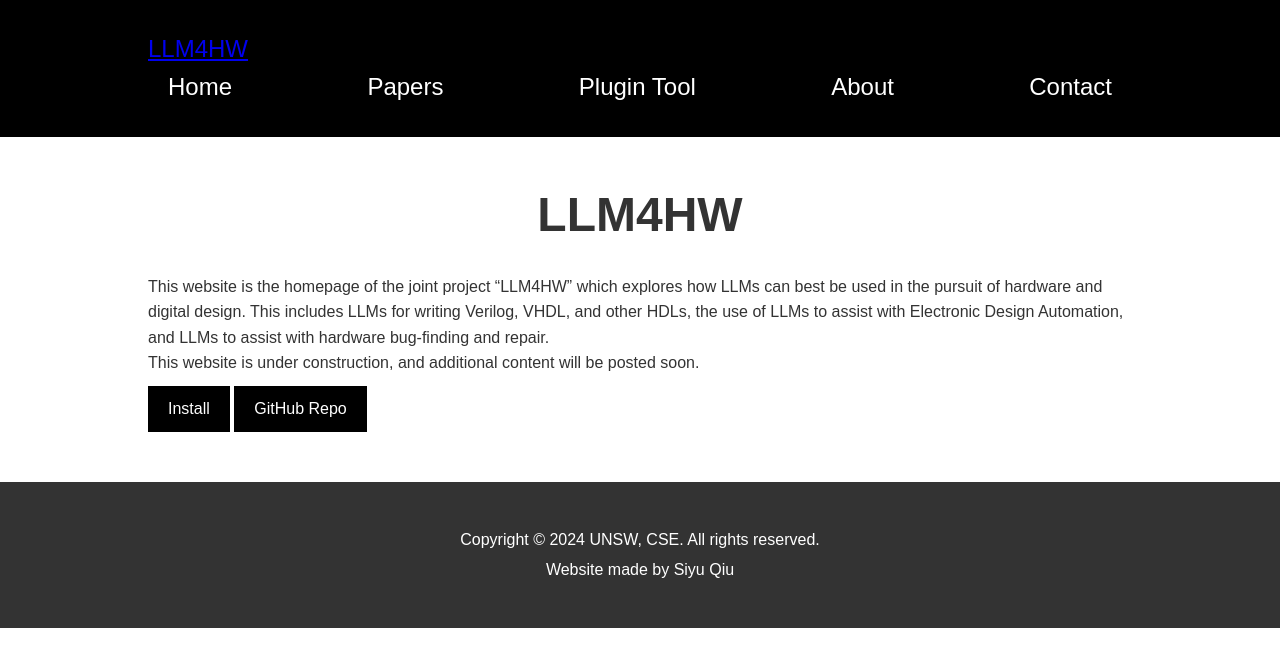
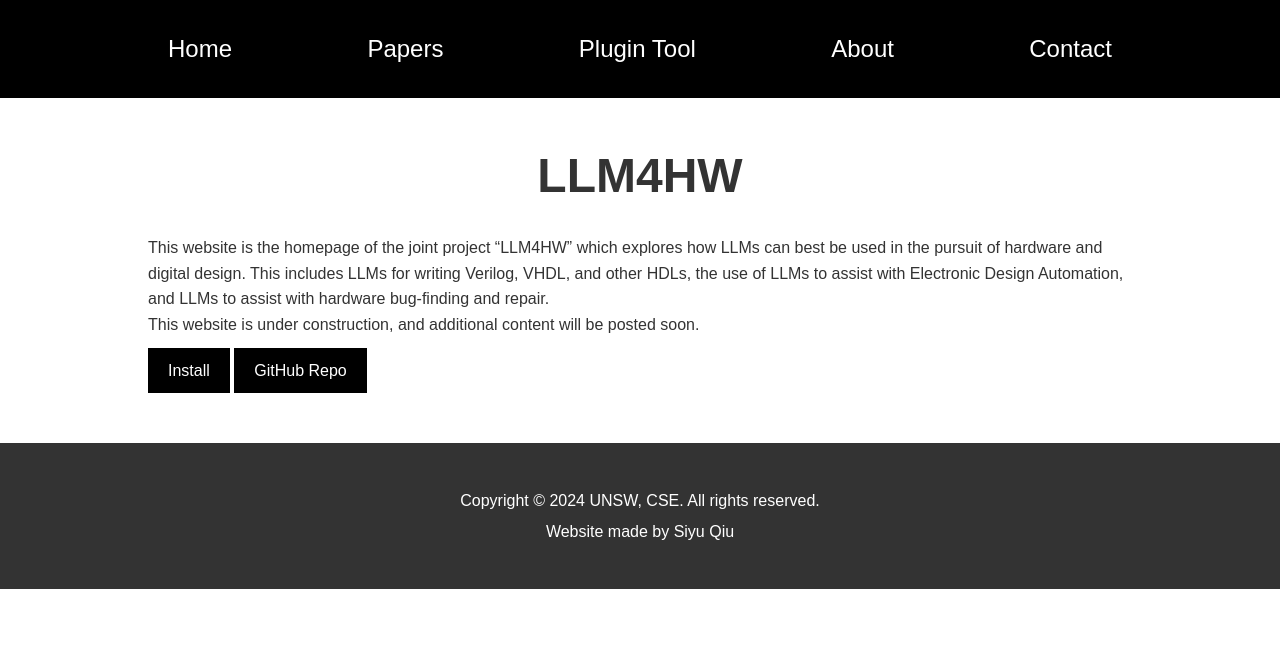
Before and after one commit to llm4hw/llm4hw.github.io, a Jekyll site: the page built from index.md, in a window 1280 px wide. Shown: the top 667 px of the page. Built offline with Jekyll 4.4.1, drawn with Linux system fonts in a browser that asks for light colours.

Commit message:
Update default.html

```diff
--- a/_layouts/default.html
+++ b/_layouts/default.html
@@ -9,7 +9,6 @@
 <body>
     <header>
         <div class="container">
-            <a href="/" class="logo">LLM4HW</a>
             <nav>
                 <ul>
                     <li><a href="{{ '/' | relative_url }}">Home</a></li>
```
